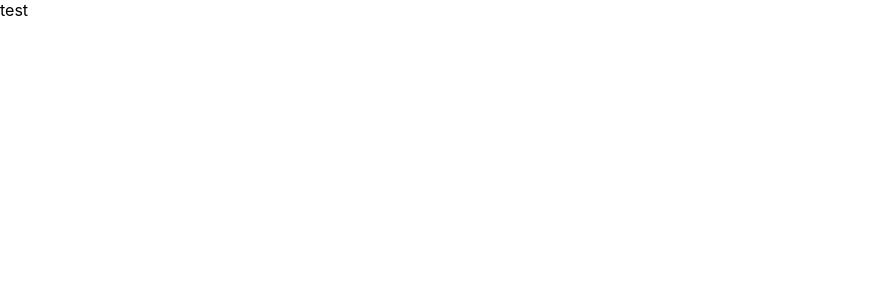
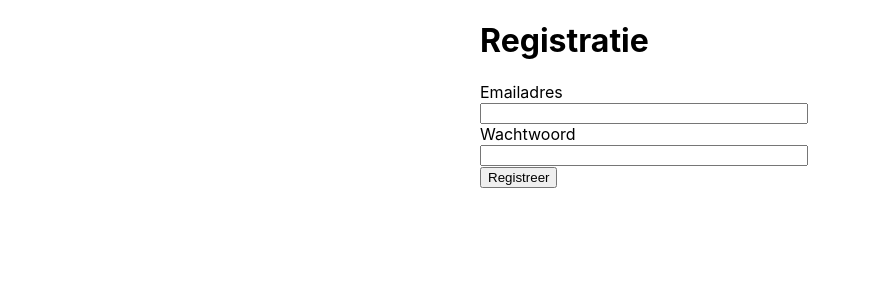
Before and after one commit to ruvu007/ReactExpress-frontend, a React (Create React App) app: page /registreer in a window 1280 px wide. Shown: the top 300 px of the page, without its empty margins (0-870 px from the left). Built offline with nearby package versions, Linux system fonts and the light colour scheme.

Commit message:
Register & Login functie
De registreer & login functie werkt nu, ook heb ik router toegevoegd en opgezet.

```diff
--- a/package.json
+++ b/package.json
@@ -2,12 +2,15 @@
   "name": "reactexpress-frontend",
   "version": "0.1.0",
   "private": true,
+  "proxy": "http://localhost:3001",
   "dependencies": {
     "@testing-library/jest-dom": "^5.11.4",
     "@testing-library/react": "^11.1.0",
     "@testing-library/user-event": "^12.1.10",
+    "axios": "^0.21.4",
     "react": "^17.0.2",
     "react-dom": "^17.0.2",
+    "react-router-dom": "^5.3.0",
     "react-scripts": "4.0.3",
     "web-vitals": "^1.0.1"
   },
--- a/src/App.js
+++ b/src/App.js
@@ -1,8 +1,24 @@
+import React from 'react';
+import {Route, BrowserRouter as Router} from 'react-router-dom';
+
+import './app.css';
+
+// Components
+import Home from './components/Home';
+import Registration from './components/Registration';
+import Login from './components/Login';
+
 function App() {
   return (
-    <div>
-      test
-    </div>
+    <Router>
+
+      <Route path="/" exact component={Home}></Route>
+
+      <Route path="/registreer" component={Registration}></Route>
+
+      <Route path="/login" component={Login}></Route>
+
+    </Router>
   );
 }
 
--- /dev/null
+++ b/src/app.css
@@ -0,0 +1,27 @@
+.app {
+    margin: auto;
+    width: 50%;
+}
+
+.registration {
+    margin: auto;
+    width: 50%;
+}
+
+.login {
+    margin: auto;
+    width: 50%;
+}
+
+input {
+    width: 100%;
+}
+
+.foutmelding {
+    color: red;
+}
+
+.link {
+    width: 100%;
+    margin-bottom: 20px;
+}
--- /dev/null
+++ b/src/components/Home.js
@@ -0,0 +1,21 @@
+import React from 'react';
+import { Link } from 'react-router-dom'
+
+function Home() {
+  return (
+    <div className='app'>
+        <h1>Homepagina</h1>
+
+        <div className='link'>
+           <Link to="/registreer">Registreren</Link>
+        </div>
+
+        <div className='link'>
+           <Link to="/login">Login</Link>
+        </div>
+
+    </div>
+  );
+}
+
+export default Home;
--- /dev/null
+++ b/src/components/Login.js
@@ -0,0 +1,51 @@
+import React, { useState } from 'react';
+import Axios from 'axios';
+
+function Login() {
+
+  const [username, setUsername] = useState('');
+  const [password, setPassword] = useState('');
+
+  const [loginStatus, setLoginStatus] = useState("");
+
+  const login = () => {
+    Axios.post('http://localhost:3001/login', {
+        username: username,
+        password: password
+      }).then((response) => {
+
+        if (response.data.message) {
+            setLoginStatus(response.data.message);
+        } else {
+            setLoginStatus(response.data[0].username);
+        }
+      });
+  };
+
+  return (
+    <div className='app'>
+        <div className='login'>
+            <h1>Login</h1>
+
+            <label>Emailadres</label>
+            <input type='text'
+            onChange={(e) =>
+                {setUsername(e.target.value)
+            }}
+            />
+
+            <label>Wachtwoord</label>
+            <input type='password'
+            onChange={(e) =>
+                {setPassword(e.target.value)
+            }}
+            />
+
+            <button onClick={login}>Login</button>
+            <h4 className='foutmelding'>{loginStatus}</h4>
+        </div>
+    </div>
+  );
+}
+
+export default Login;
--- /dev/null
+++ b/src/components/Registration.js
@@ -0,0 +1,43 @@
+import React, { useState } from 'react';
+import Axios from 'axios';
+
+function Registration() {
+
+  const [usernameReg, setUsernameReg] = useState('');
+  const [passwordReg, setPasswordReg] = useState('');
+
+  const register = () => {
+      Axios.post('http://localhost:3001/register', {
+          username: usernameReg,
+          password: passwordReg
+        }).then((response) => {
+            console.log(response);
+        });
+    };
+
+  return (
+    <div className='app'>
+        <div className='registration'>
+            <h1>Registratie</h1>
+
+            <label>Emailadres</label>
+            <input type='text'
+            onChange={(e) =>
+                {setUsernameReg(e.target.value)
+            }}
+            />
+
+            <label>Wachtwoord</label>
+            <input type='password'
+            onChange={(e) =>
+                {setPasswordReg(e.target.value)
+            }}
+            />
+
+            <button onClick={register}>Registreer</button>
+        </div>
+    </div>
+  );
+}
+
+export default Registration;
```
Also changed, not shown: 1 other file (tests, documents, lock files or other folders).
